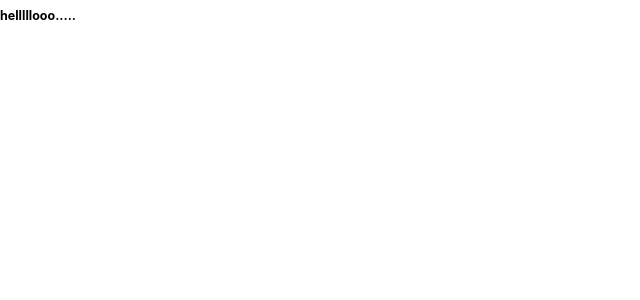
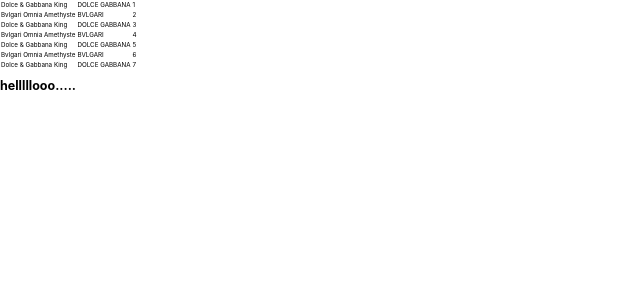
Before and after one commit to YagneshP/riipen_project, a Next.js app: page /product/1 in a window 1280 px wide. Shown: the top 300 px of the page, without its empty margins (0-640 px from the left). Built offline with nearby package versions, Linux system fonts and the light colour scheme.

Commit message:
project id file added

```diff
--- a/pages/product/[pid].js
+++ b/pages/product/[pid].js
@@ -26,7 +26,7 @@
 		const id = Number(pid) - 1;
   const res = await fetch(`http://localhost:3000/api/products/`);
   const product = await res.json();
-console.log("products",product[id]);
+	console.log("products",product[id]);
   return {
     props: {
       product,
@@ -36,17 +36,24 @@ console.log("products",product[id]);
 
 const Product = ({ product }) => {
 
-	const[reactData, setReactData] = useState([]);
-  useEffect(() => {
-    fetch('http://localhost:3000/api/products/')
-    .then(res => res.json())
-    .then(data => {
-      setReactData(data);
-    }).catch((e) => {console.log(e)});
-  }, []);
+	// const[reactData, setReactData] = useState([]);
+  // useEffect(() => {
+  //   fetch('http://localhost:3000/api/products/')
+  //   .then(res => res.json())
+  //   .then(data => {
+  //     setReactData(data);
+  //   }).catch((e) => {console.log(e)});
+  // }, []);
 	return (
     <>
-		<h1> helllllooo.....{product.id}</h1>
+		{product.map((item) => (
+          <tr>
+            <td>{item.name}</td>
+            <td>{item.brand}</td>
+            <td>{item.id}</td>
+          </tr>
+        ))}
+		<h1> helllllooo.....</h1>
 		{/*         <h2>{data.id}</h2> */}
 		{/* <div className="container">
       <div className="image">
```
